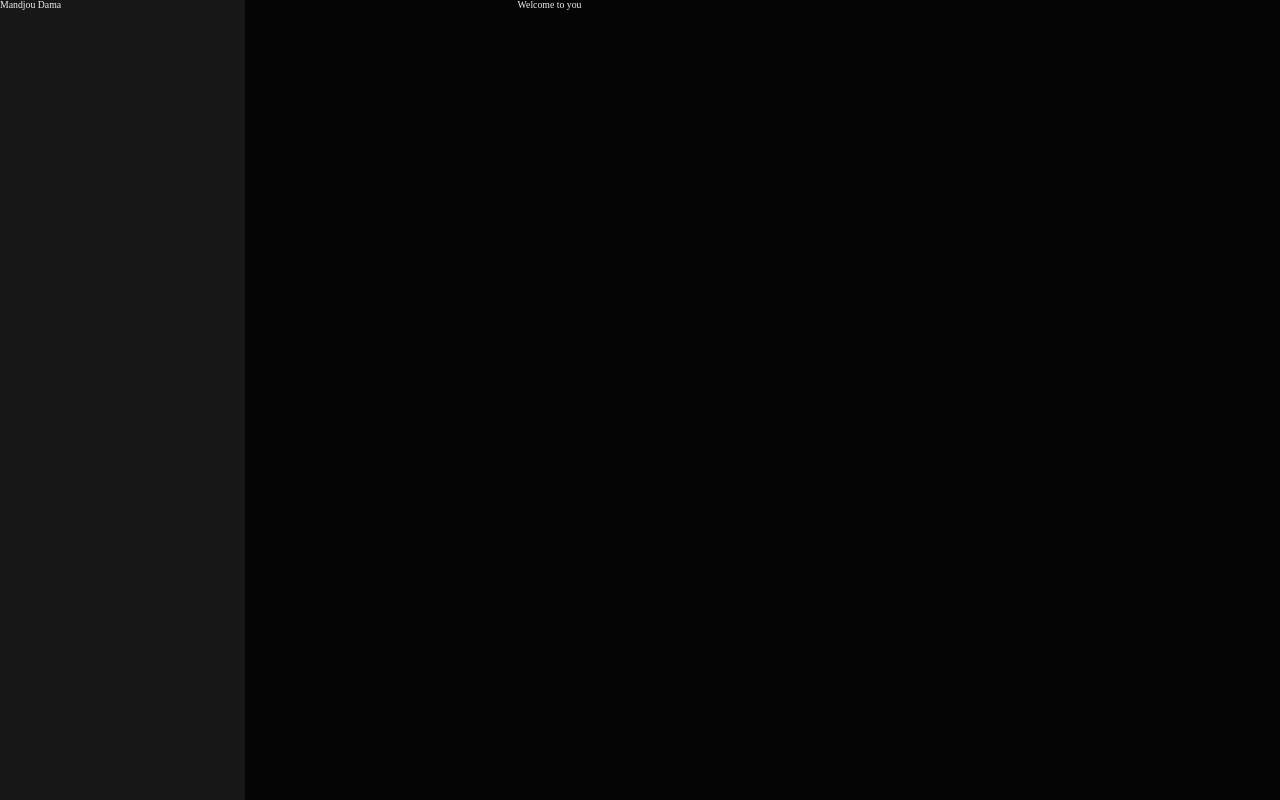
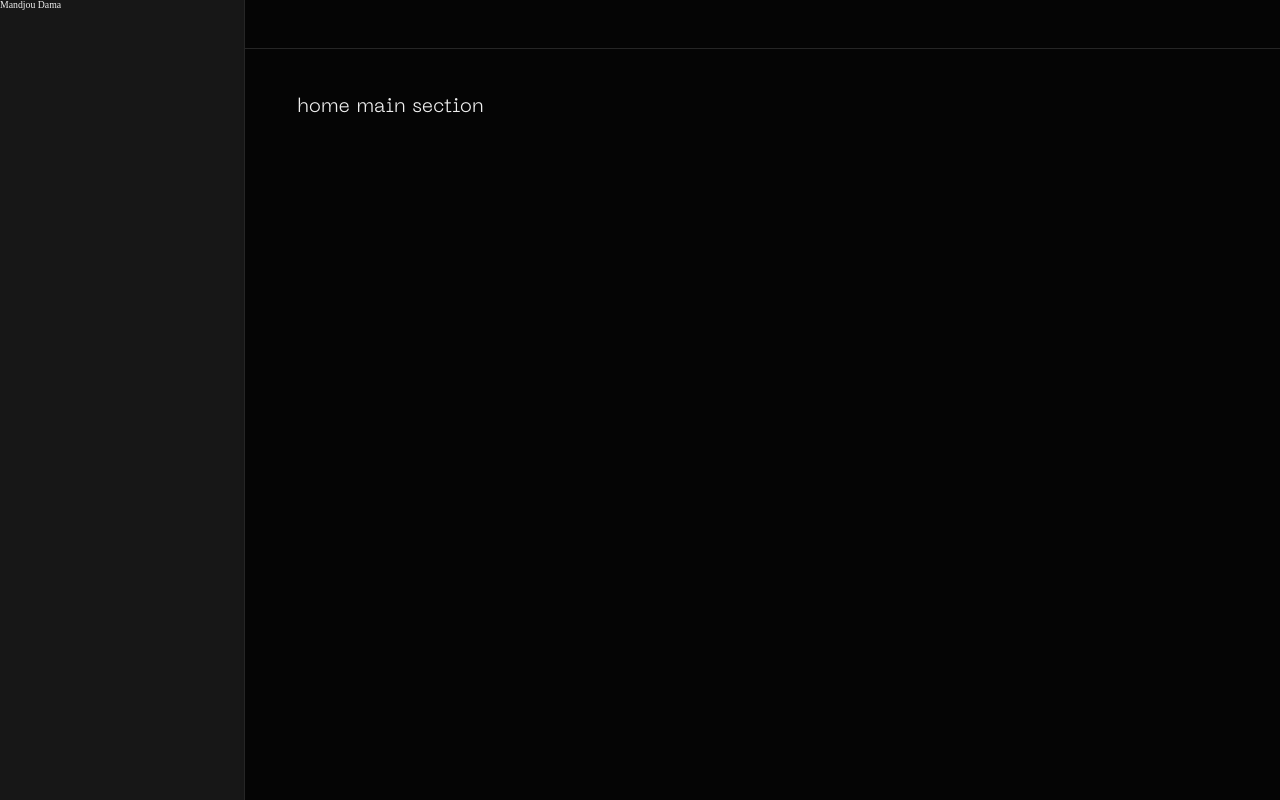
Before and after one commit to MozartOnWeb/memphismalik.io, a Next.js app: page / in a window 1280 px wide. Built offline with nearby package versions, Linux system fonts and the light colour scheme.

Commit message:
trying to integrate layout

```diff
--- a/app/(user)/home.scss
+++ b/app/(user)/home.scss
@@ -1,4 +1,23 @@
 .home-page {
-  width: 50em;
+  width: 100%;
   margin: 0 auto;
+
+  .home-header {
+    height: 5em;
+    border-bottom: 1px solid $sui-colors-sidebar-border;
+    position: fixed;
+    width: 100%;
+  }
+
+  .home-main {
+    width: 70em;
+    margin: 10em auto;
+
+    h1 {
+      font-size: 2em;
+      font-weight: 300;
+      margin-bottom: 0.5em;
+      font-family: $sui-fonts-body;
+    }
+  }
 }
--- a/app/(user)/page.tsx
+++ b/app/(user)/page.tsx
@@ -1,7 +1,11 @@
 export default function Home() {
   return (
     <main className="home-page">
-      <h1>Welcome to you</h1>
+      <div className="home-header" />
+
+      <section className="home-main">
+        <h1>home main section</h1>
+      </section>
     </main>
   );
 }
--- a/components/sidebar/sidebar.scss
+++ b/components/sidebar/sidebar.scss
@@ -3,4 +3,7 @@
   height: 100vh;
   position: sticky;
   width: 25rem;
+  border-right: 1px solid $sui-colors-sidebar-border;
+  position: fixed;
+  z-index: 2;
 }
--- a/sass/global.scss
+++ b/sass/global.scss
@@ -12,6 +12,6 @@ body {
 }
 
 .main-layout {
-  display: flex;
-  overflow-y: hidden;
+  display: grid;
+  min-height: 100vh;
 }
```
